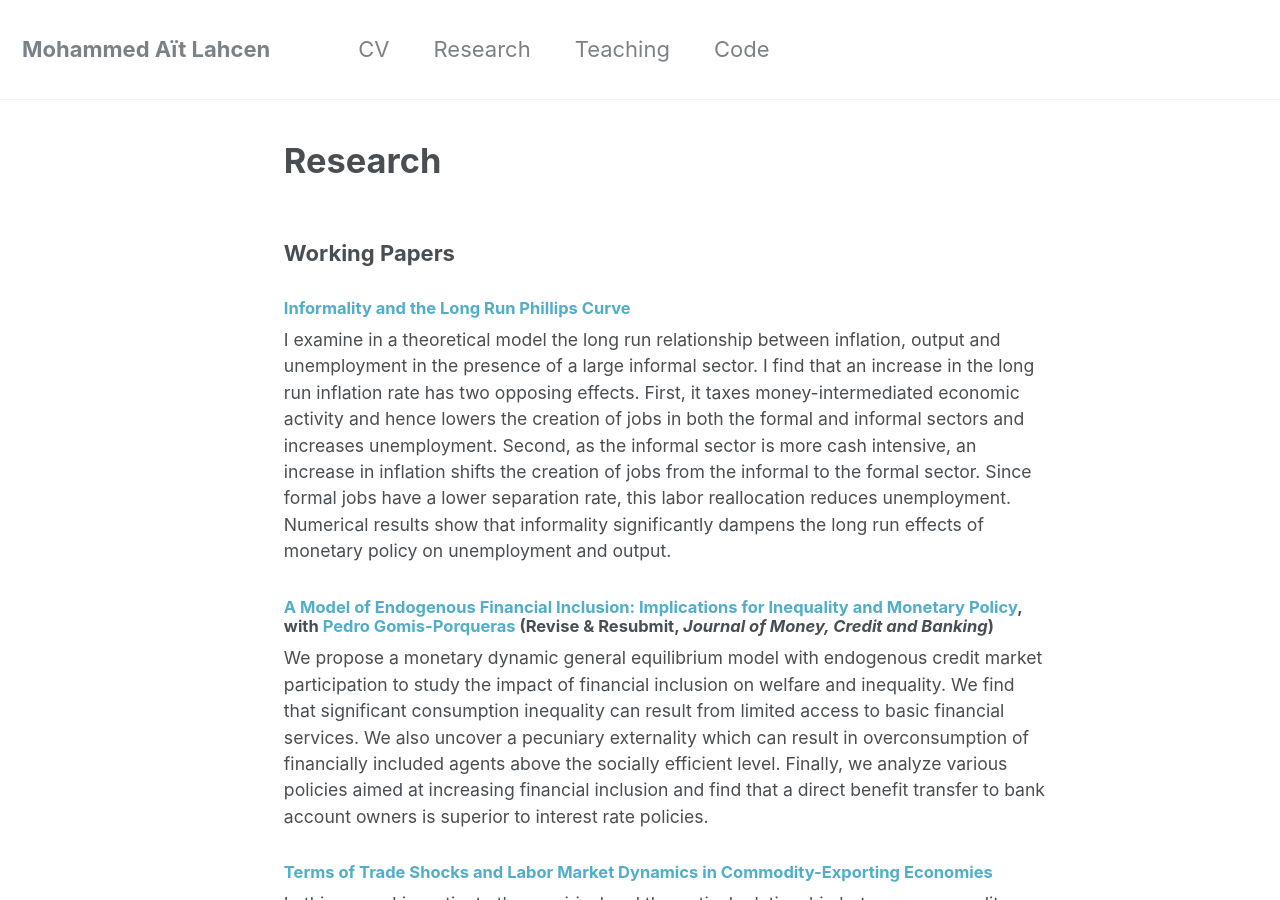
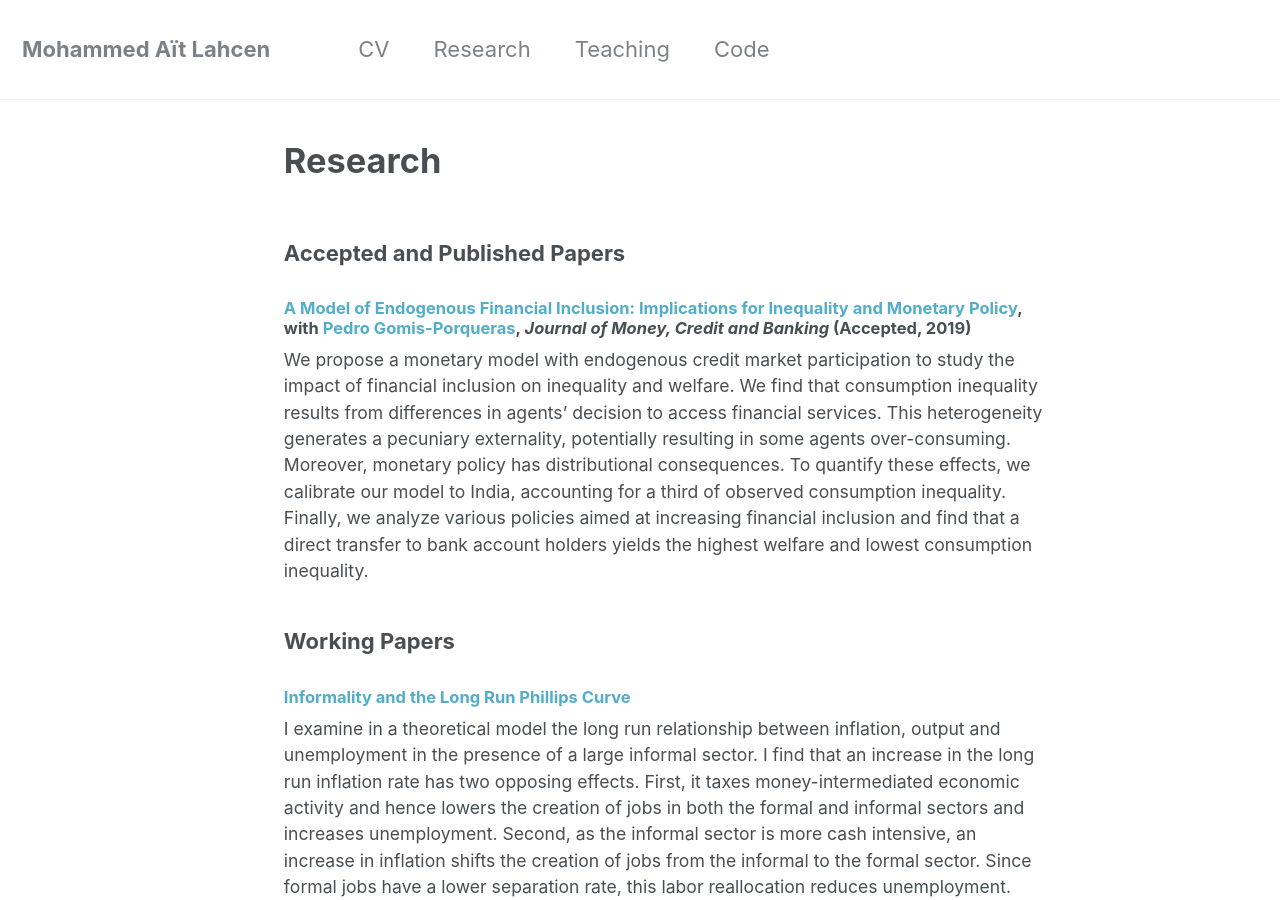
Before and after one commit to maitlahcen/maitlahcen.github.io, a Jekyll site: the page built from _pages/research.md, in a window 1280 px wide and 900 px high. Built offline with Jekyll 4.4.1, drawn with Linux system fonts in a browser that asks for light colours.

Commit message:
updated acceptance

```diff
--- a/_pages/research.md
+++ b/_pages/research.md
@@ -5,16 +5,18 @@ excerpt: "Presentation of my research"
 sitemap: true
 permalink: /research
 ---
+### Accepted and Published Papers
+
+#### [A Model of Endogenous Financial Inclusion: Implications for Inequality and Monetary Policy](https://ideas.repec.org/p/zur/econwp/310.html), with [Pedro Gomis-Porqueras](https://sites.google.com/site/pedrogomisporqueras/), *Journal of Money, Credit and Banking* (Accepted, 2019)
+
+We propose a monetary model with endogenous credit market participation to study the impact of financial inclusion on inequality and welfare. We find that consumption inequality results from differences in agents' decision to access financial services. This heterogeneity generates a pecuniary externality, potentially resulting in some agents over-consuming. Moreover, monetary policy has distributional consequences. To quantify these effects, we calibrate our model to India, accounting for a third of observed consumption inequality. Finally, we analyze various policies aimed at increasing financial inclusion and find that a direct transfer to bank account holders yields the highest welfare and lowest consumption inequality.
+
 
 ### Working Papers
 
 #### [Informality and the Long Run Phillips Curve](https://ideas.repec.org/p/zur/econwp/248.html)
 
 I examine in a theoretical model the long run relationship between inflation, output and unemployment in the presence of a large informal sector. I find that an increase in the long run inflation rate has two opposing effects. First, it taxes money-intermediated economic activity and hence lowers the creation of jobs in both the formal and informal sectors and increases unemployment. Second, as the informal sector is more cash intensive, an increase in inflation shifts the creation of jobs from the informal to the formal sector. Since formal jobs have a lower separation rate, this labor reallocation reduces unemployment. Numerical results show that informality significantly dampens the long run effects of monetary policy on unemployment and output.
-
-#### [A Model of Endogenous Financial Inclusion: Implications for Inequality and Monetary Policy](https://ideas.repec.org/p/zur/econwp/310.html), with [Pedro Gomis-Porqueras](https://sites.google.com/site/pedrogomisporqueras/) (Revise & Resubmit, *Journal of Money, Credit and Banking*)
-
-We propose a monetary dynamic general equilibrium model with endogenous credit market participation to study the impact of financial inclusion on welfare and inequality. We find that significant consumption inequality can result from limited access to basic financial services. We also uncover a pecuniary externality which can result in overconsumption of financially included agents above the socially efficient level. Finally, we analyze various policies aimed at increasing financial inclusion and find that a direct benefit transfer to bank account owners is superior to interest rate policies.
 
 #### [Terms of Trade Shocks and Labor Market Dynamics in Commodity-Exporting Economies](https://www.dropbox.com/s/tvc66aqdcfos2u4/comm_tot_lmdynamics_paper.pdf?raw=1)
 
```
